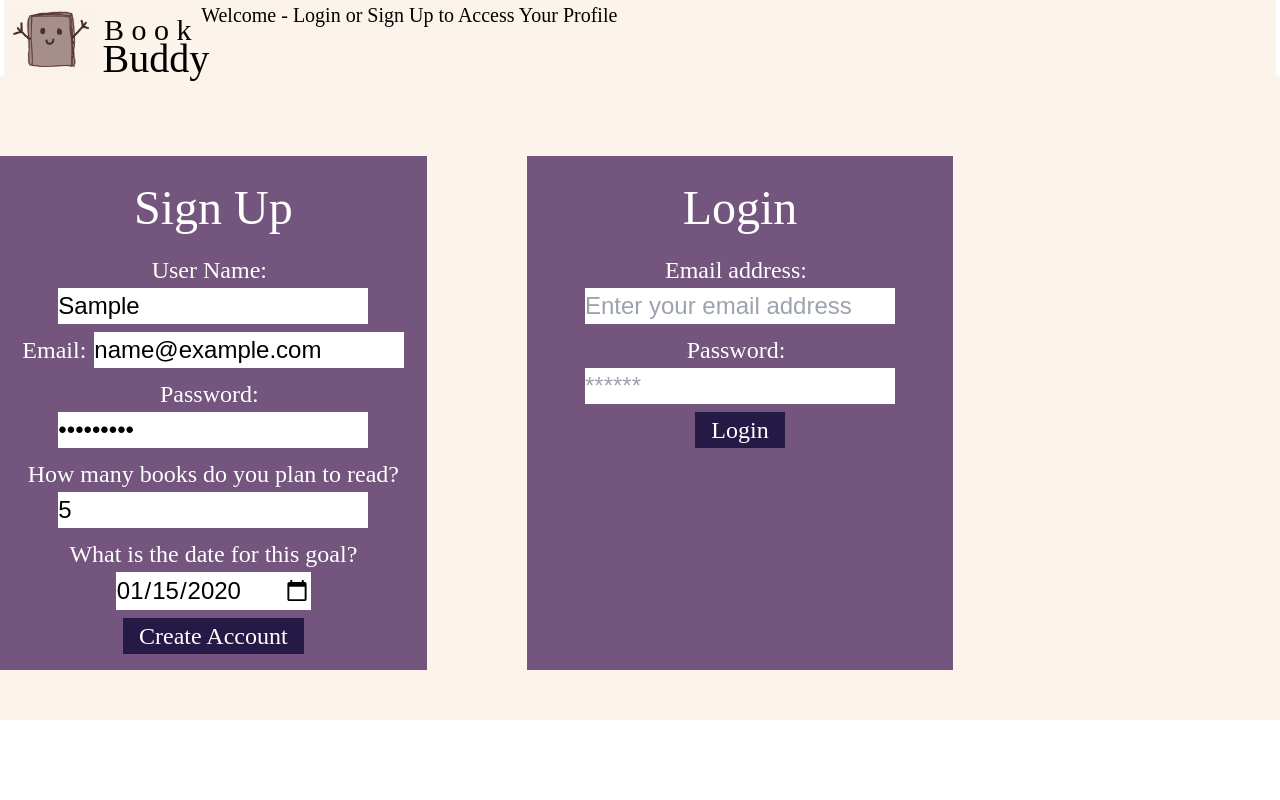
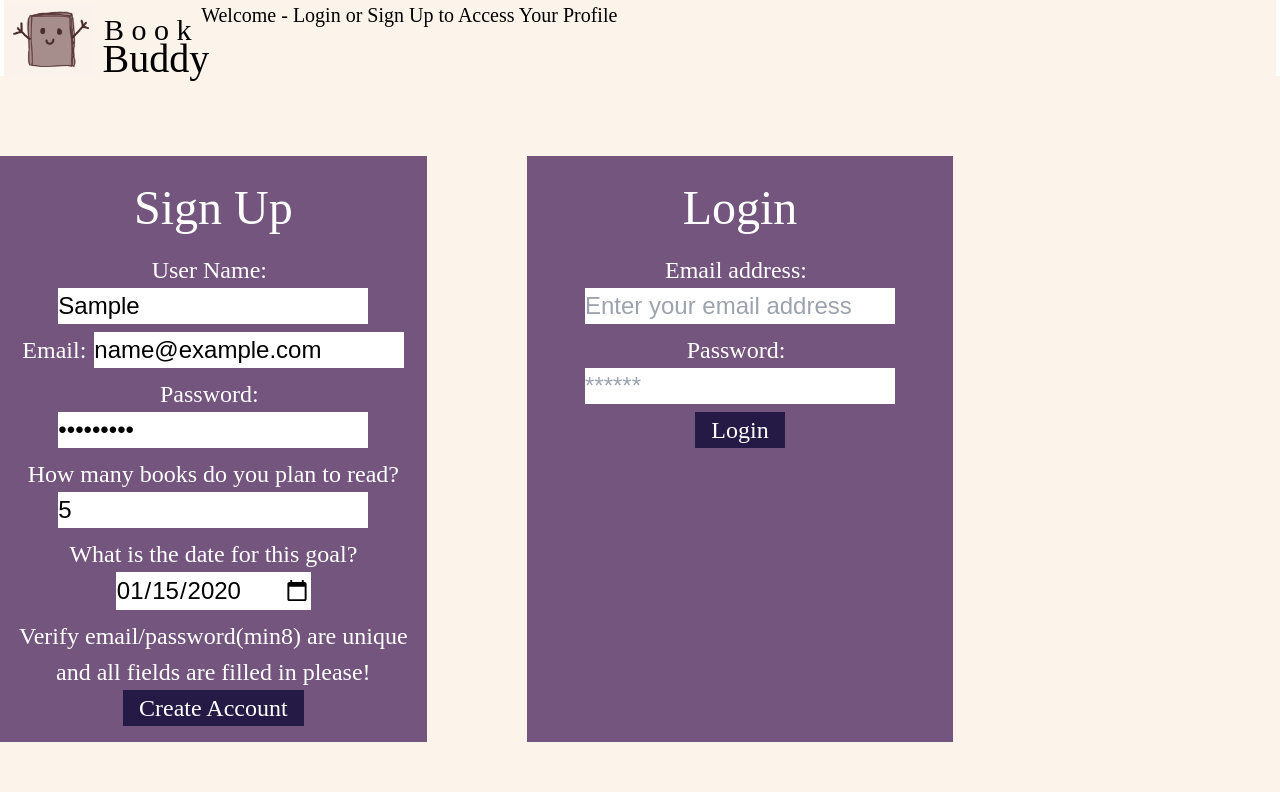
Before and after one commit to CascadeColin/book-buddy, a React (Create React App) app in the folder client/: page / in a window 1280 px wide. Both pictures are taken after typing "Sample", "name@example.com", "Sample123", "5", "2020-01-15" into the empty fields and a click on the button "Create Account". Built offline with nearby package versions, Linux system fonts and the light colour scheme; no server answers; the HTML template or start-up script is replaced by a standard one; a web font is replaced by a local one.

Commit message:
Homepage working error messages

```diff
--- a/client/src/components/Nav.js
+++ b/client/src/components/Nav.js
@@ -41,7 +41,7 @@ const styles = {
   },
 };
 
-// {/*Add Login authentication...function showNav() if(Auth.loggedin)*/}
+
 function Nav(){
      function showNavigation() {
     if (Auth.loggedIn()) {
--- a/client/src/components/Signup/index.js
+++ b/client/src/components/Signup/index.js
@@ -30,12 +30,12 @@ const styles = {
 
 function Signup(props) {
   const [formState, setFormState] = useState({userName: "", email: "", password: "", bookGoal:"", goalDate:"" });
-  const [addUser] = useMutation(ADD_USER);
+  const [addUser,{error}] = useMutation(ADD_USER);
 
   const handleFormSubmit = async (event) => {
     event.preventDefault();
-   let myDate= Date.parse(formState.goalDate);
-   console.log(typeof myDate, myDate);
+
+
     const mutationResponse = await addUser({
       variables: {
         userName: formState.userName,
@@ -124,6 +124,11 @@ function Signup(props) {
             onChange={handleChange}
           />
         </div>
+        {error ? (
+          <div>
+            <p className="error-text">Verify email/password(min8) are unique and all fields are filled in please!</p>
+          </div>
+        ) : null}
         <div className="flex-row flex-end">
           <button
             style={styles.button}
```
Also changed, not shown: client/src/components/Login/index.js (+5 -4 lines).
